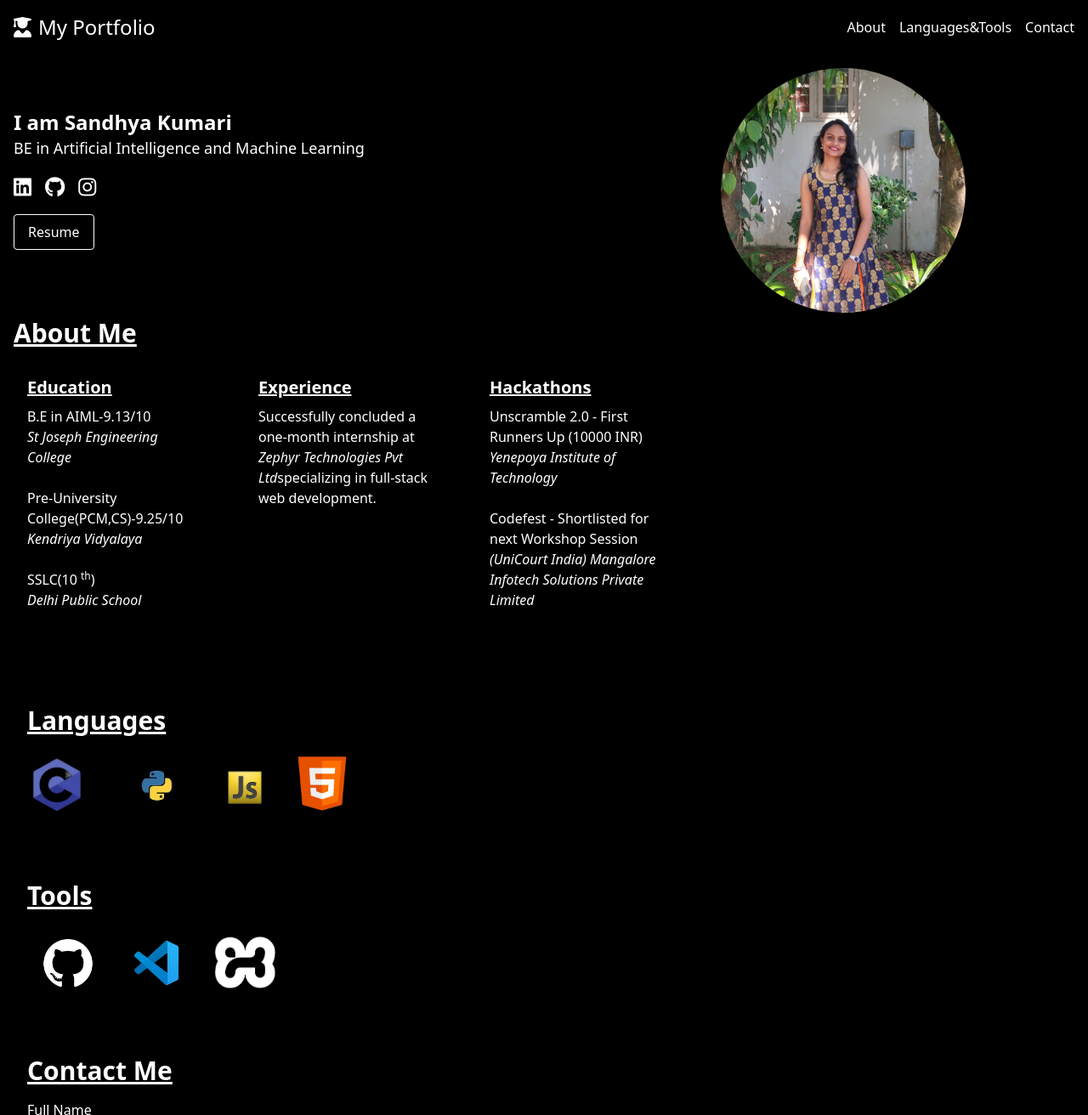
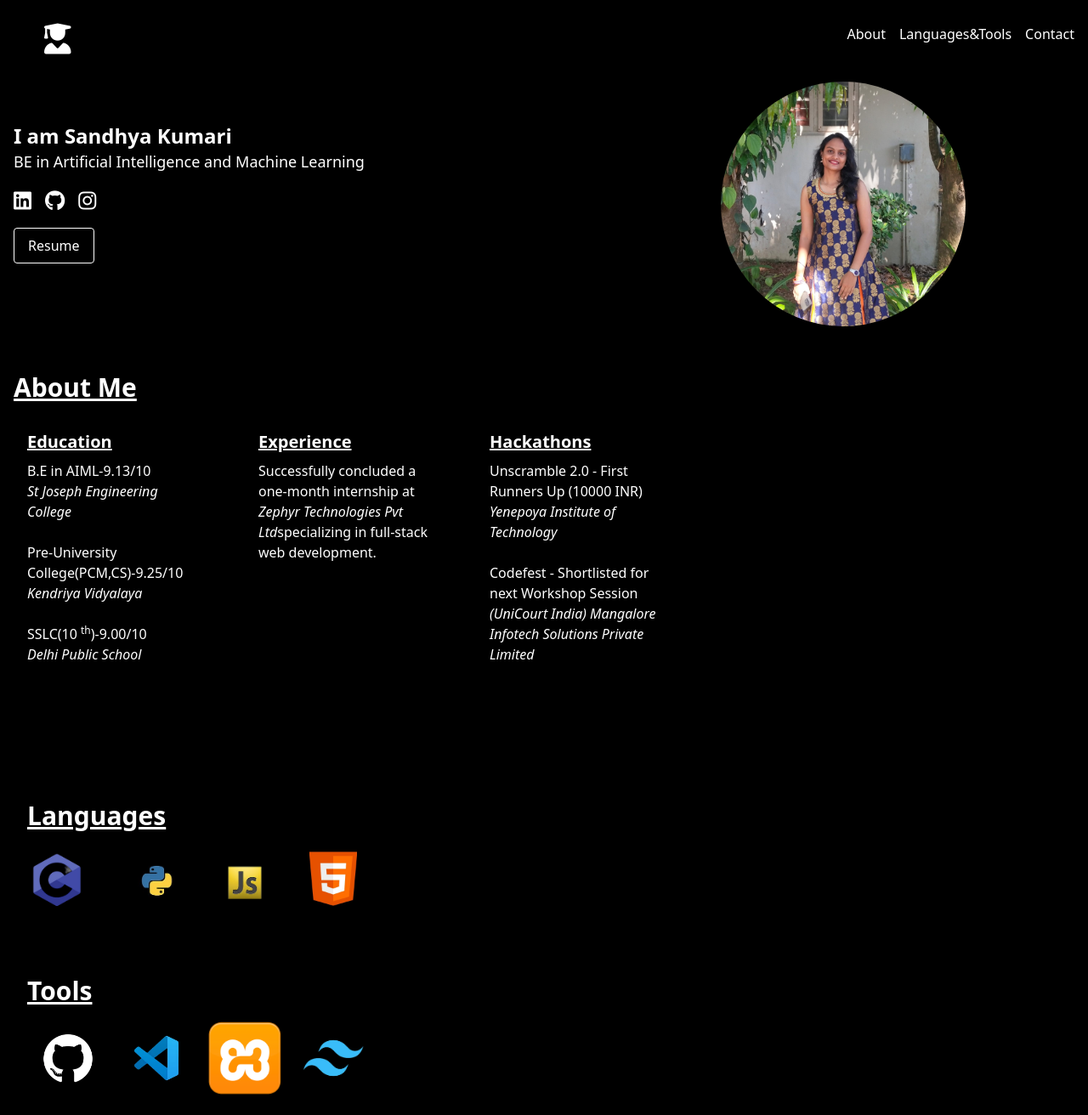
Before and after one commit to sandhya6456/portfolio, a plain HTML site: page index.html in a window 1280 px wide. Shown: the top 1312 px of the page at 85% size. Drawn offline with nearby package versions, Linux system fonts and the light colour scheme.

Commit message:
My Portfolio

```diff
--- a/index.html
+++ b/index.html
@@ -14,7 +14,7 @@
 </head>
 <body class="custom-bg text-white">
     <header class="flex justify-between items-center p-4 custom-bg text-white">
-        <h1 class="text-2xl flex items-center"><i class="fas fa-user-graduate mr-2"></i> My Portfolio</h1>
+        <h1 class="text-2xl flex items-center"><i class="fas fa-user-graduate mr-2 text-4xl px-9 mt-3"></i></h1>
         <div class="block lg:hidden">
             <i class="fa-solid fa-bars" id="menu-button"></i>
         </div>
@@ -52,6 +52,7 @@
             </div>
             <br>
             <br>
+            <br><br>
             <!-- About Me Section -->
             <section id="about-me" class="mt-8">
                 <h2 class="text-3xl font-bold mb-4 text-center lg:text-left text-white underline">About Me</h2>
@@ -62,7 +63,7 @@
                         <br>
                         <p class="text-white">Pre-University College(PCM,CS)-9.25/10 <br><i>Kendriya Vidyalaya</i></p>
                         <br>
-                        <p class="text-white">SSLC(10 <sup>th</sup>)<br><i>Delhi Public School</i></p>
+                        <p class="text-white">SSLC(10 <sup>th</sup>)-9.00/10<br><i>Delhi Public School</i></p>
                     </div>
                     <div class="bg-black-800 p-4 rounded-lg lg:mr-4">
                         <h3 class="text-xl font-bold mb-2 text-white underline">Experience</h3>
@@ -79,6 +80,7 @@
             </section>
             <br>
             <br>
+            <br><br>
             <!-- Language Section -->
             <section id="technology" class="mt-8 bg-black p-4 rounded-lg">
                 <h2 class="text-3xl font-bold mb-4 text-center lg:text-left text-white underline">Languages</h2>
@@ -92,7 +94,7 @@
                     <div class="w-24 sm:w-32 md:w-40 lg:w-24 xl:w-24">
                         <img src="images/pic5.png" alt="Tech 5" style="width:190px; height: 90px;" class="w-full h-auto object-cover rounded-lg">
                     </div>
-                    <div class="w-24 sm:w-32 md:w-40 lg:w-24 xl:w-24">
+                    <div class="w-24 sm:w-32 md:w-40 lg:w-24 xl:w-24 px-5">
                         <img src="images/pic3.jpg" alt="Tech 3" style="width:70px; height: 80px;" class="w-full h-auto object-cover rounded-lg">
                     </div>
                 </div>
@@ -109,11 +111,14 @@
                         <img src="images/vscode.png" alt="Tech 2" style="width:130px; height: 90px;" class="w-full h-auto object-cover rounded-lg">
                     </div>
                     <div class="w-24 sm:w-32 md:w-40 lg:w-24 xl:w-24">
-                        <img src="images/xaamp.png" alt="Tech 5" style="width:190px; height: 90px;" class="w-full h-auto object-cover rounded-lg">
+                        <img src="images/xamp.png" alt="Tech 5" style="width:190px; height: 90px;" class="w-full h-auto object-cover rounded-lg">
+                    </div>
+                    <div class="w-24 sm:w-32 md:w-40 lg:w-24 xl:w-24 px-3">
+                        <img src="images/pic4.png" alt="Tech 5" style="width:190px; height: 90px;" class="w-full h-auto object-cover rounded-lg">
                     </div>
                 </div>
             </section>
-
+            <br><br><br><br>
            <!-- Contact Me Section -->
            <section id="contact-me" class="mt-8 bg-black p-4 rounded-lg">
             <h2 class="text-3xl font-bold mb-4 text-center lg:text-left text-white underline">Contact Me</h2>
```
Also changed, not shown: images/xamp.png (added).
